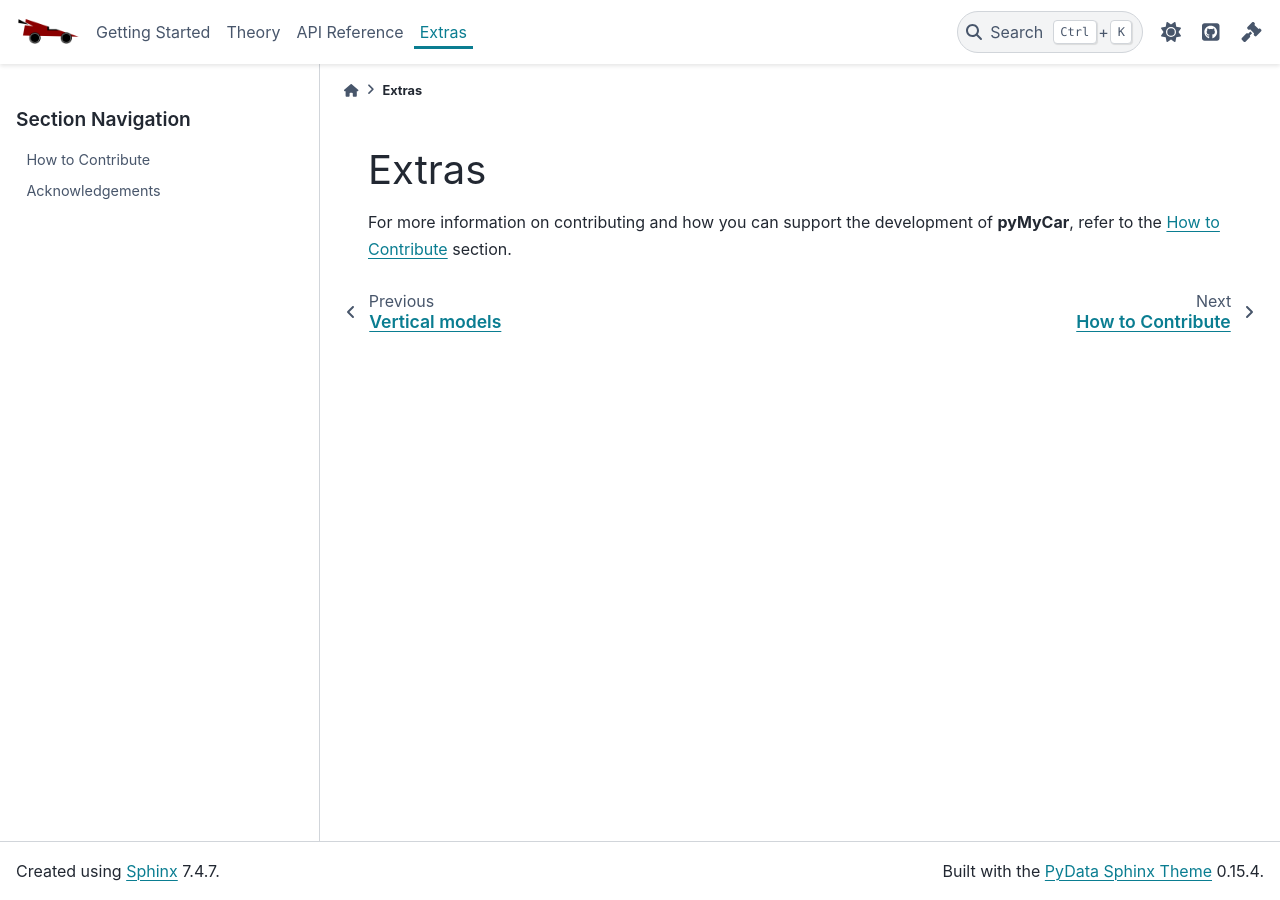
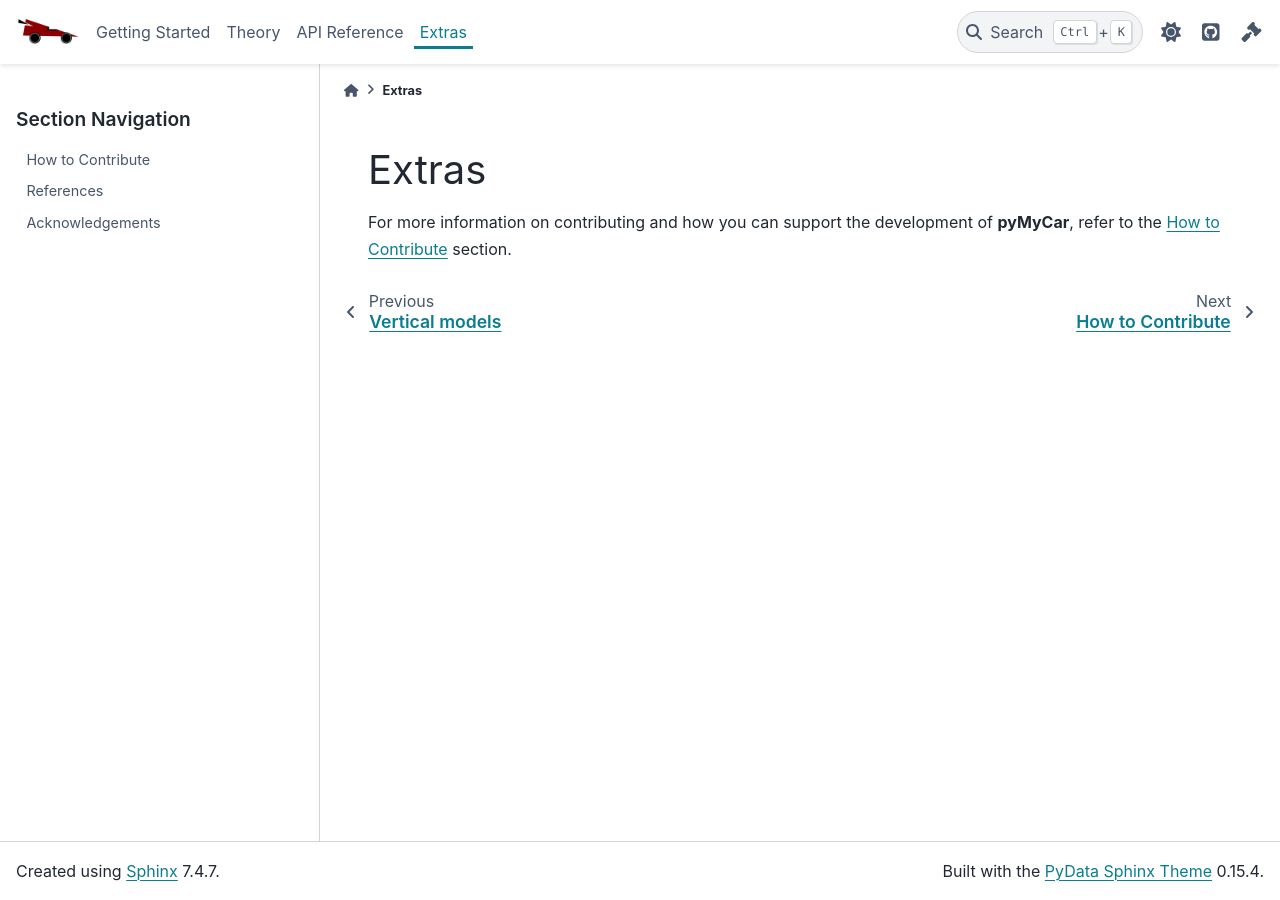
Before and after one commit to CastillonMiguel/pymycar, a Sphinx documentation site: the page built from docs/source/extras/index.rst, in a window 1280 px wide. Built offline with Sphinx 7.4.7 and the PyData theme 0.15.4, drawn with Linux system fonts in a browser that asks for light colours; pages that are not in the unit, such as notebooks, are missing from menus; the version number is read from the project's files by our own code.

Commit message:
Add references section and update index for documentation

```diff
--- /dev/null
+++ b/docs/source/extras/References/main.rst
@@ -0,0 +1,6 @@
+References
+==========
+
+.. bibliography::
+   :list: enumerated
+   :all:
--- a/docs/source/extras/index.rst
+++ b/docs/source/extras/index.rst
@@ -8,4 +8,5 @@ For more information on contributing and how you can support the development of
    :hidden:
 
    DeveloperNotes/main
+   References/main
    Acknowledgements/main
```
